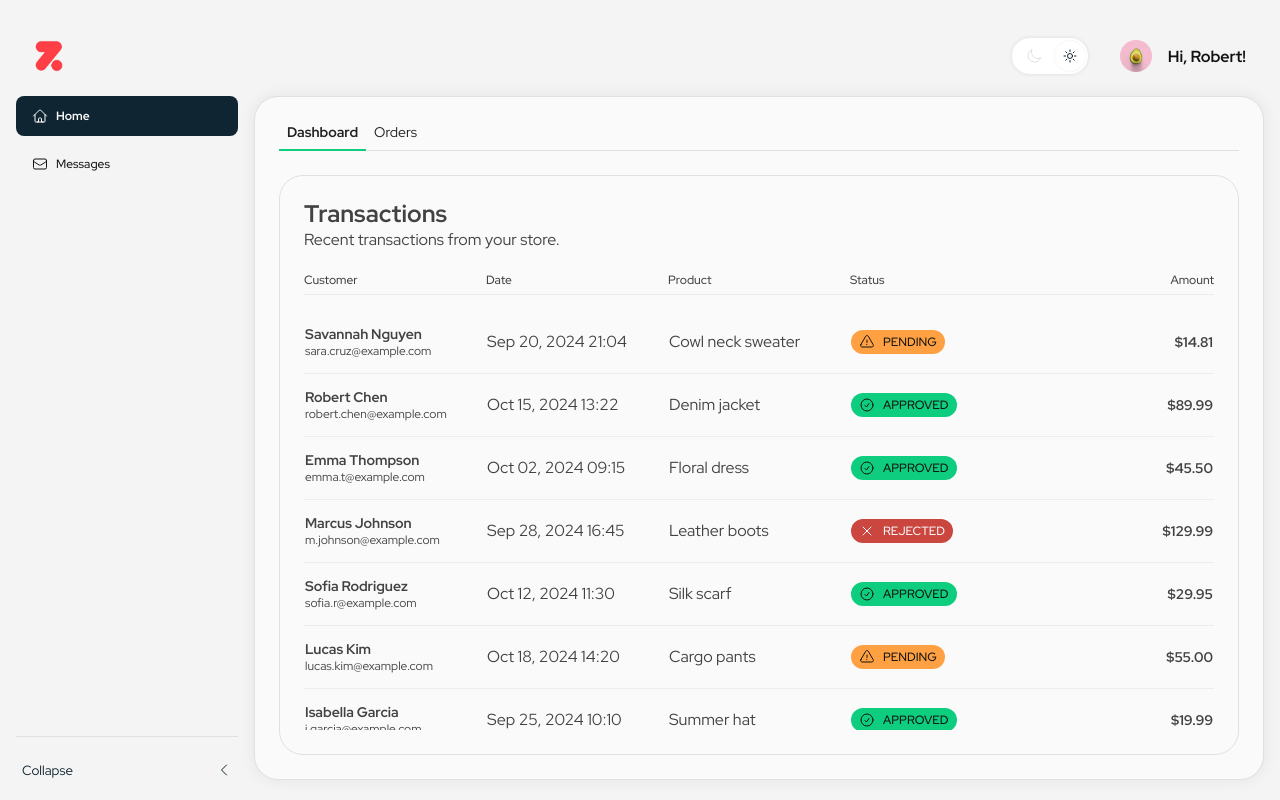
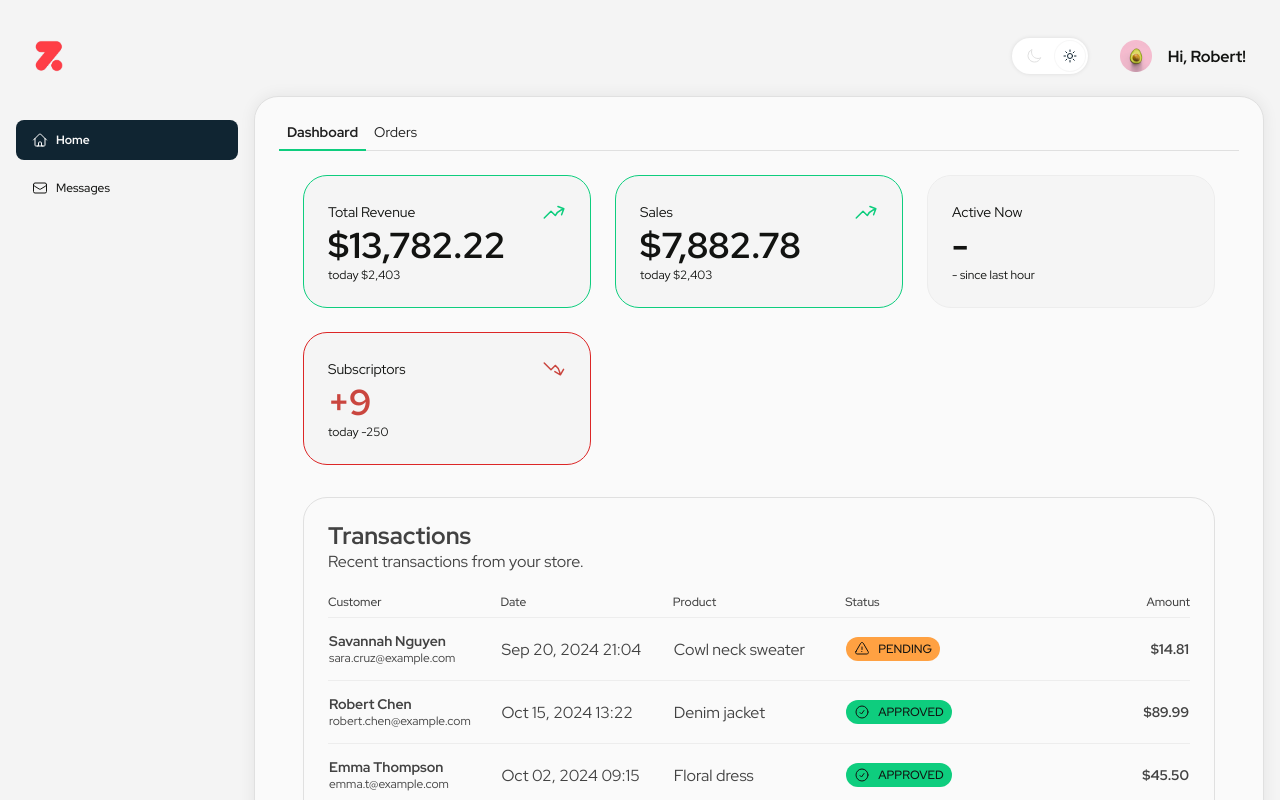
Before and after one commit to yblair/admin, a React (Vite) app: page / in a window 1280 px wide. Shown: the top 800 px of the page. Built offline with nearby package versions, Linux system fonts and the light colour scheme.

Commit message:
feat: dashboard cards component

```diff
--- /dev/null
+++ b/src/components/dashboard/Card.tsx
@@ -0,0 +1,68 @@
+import React from "react";
+import styles from "./card.module.css";
+import clsx from "clsx";
+import { POSITIVE, NEGATIVE } from "../../constants/values";
+import {
+  ArrowTrendingUpIcon,
+  ArrowTrendingDownIcon,
+} from "@heroicons/react/24/outline";
+
+interface CardProps {
+  title: string;
+  amount?: number | string;
+  today: number | string;
+  result: string | null;
+}
+
+const Card: React.FC<CardProps> = ({ title, amount, today, result }) => {
+  const isPositive = result === POSITIVE;
+  const displayAmount =
+    amount !== undefined && amount !== null && amount !== "" ? amount : "-";
+  const isNegative = result === NEGATIVE;
+
+  const getBorderClass = () => {
+    if (today === undefined || today === null || today === "") {
+      return styles.borderGrey;
+    }
+    const numAmount =
+      typeof today === "string"
+        ? parseFloat(today.replace(/[^0-9.-]/g, ""))
+        : Number(today);
+
+    if (isNaN(numAmount)) {
+      return styles.borderGrey;
+    }
+    if (numAmount > 0) {
+      return styles.borderSuccess;
+    } else if (numAmount < 0) {
+      return styles.borderNegative;
+    } else {
+      return styles.borderGrey;
+    }
+  };
+
+  return (
+    <div className={clsx(styles.card, getBorderClass())}>
+      <div className={styles.header}>
+        <h3 className={styles.title}>{title}</h3>
+        <div className={clsx(styles.arrow, isPositive && styles.arrowUp)}>
+          {isPositive ? (
+            <ArrowTrendingUpIcon className={styles.arrowUp} />
+          ) : isNegative ? (
+            <ArrowTrendingDownIcon className={styles.arrowDown} />
+          ) : null}
+        </div>
+      </div>
+      <div className={styles.content}>
+        <div className={clsx(styles.amount, isNegative && styles.negative)}>
+          {displayAmount}
+        </div>
+        <div className={styles.today}>
+          {today ? "today" + " " + today : "- since last hour"}
+        </div>
+      </div>
+    </div>
+  );
+};
+
+export default Card;
--- /dev/null
+++ b/src/components/dashboard/card.module.css
@@ -0,0 +1,87 @@
+.card {
+  background-color: var(--neutral-gray-100);
+  border-radius: 24px;
+  padding: 24px;
+  border: 1px solid var(--neutral-gray-200);
+  transition: all 0.2s ease;
+  min-width: 200px;
+}
+
+.borderSuccess {
+  border-color: var(--success);
+}
+
+.borderNegative {
+  border-color: #dc2626;
+}
+
+.borderGrey {
+  border-color: var(--neutral-gray-200);
+}
+
+.card:hover {
+  box-shadow: 0 4px 12px rgba(0, 0, 0, 0.15);
+  transform: translateY(-2px);
+}
+
+.header {
+  display: flex;
+  justify-content: space-between;
+  align-items: center;
+}
+
+.title {
+  font-size: 14px;
+  font-weight: 400;
+  color: var(--warning-text-contrast);
+  margin: 0;
+}
+
+.arrow {
+  display: flex;
+  align-items: center;
+  justify-content: center;
+  width: 24px;
+  height: 24px;
+  border-radius: 6px;
+  transition: all 0.2s ease;
+}
+
+.arrowUp {
+  color: var(--success);
+}
+
+.arrowDown {
+  color: var(--error);
+}
+
+.content {
+  display: flex;
+  flex-direction: column;
+}
+
+.amount {
+  font-size: 36px;
+  font-weight: 700;
+  color: var(--warning-text-contrast);
+  line-height: 1.2;
+  margin: 0;
+}
+
+.amount.negative {
+  color: var(--error);
+}
+
+.today {
+  font-size: 12px;
+  font-weight: 400;
+  margin: 0;
+}
+
+.today.positive {
+  color: #16a34a;
+}
+
+.today.negative {
+  color: #dc2626;
+}
--- a/src/components/sidebar/sidebar.module.css
+++ b/src/components/sidebar/sidebar.module.css
@@ -5,6 +5,7 @@
   transition: width 0.25s;
   padding-right: 1rem;
   min-width: 238px;
+  padding-top: 24px;
 
   ul {
     list-style: none;
--- a/src/components/table/table.module.css
+++ b/src/components/table/table.module.css
@@ -11,7 +11,6 @@
 }
 
 .table {
-  margin-top: 16px;
   width: 100%;
   border-spacing: 0;
   table-layout: fixed;
@@ -55,7 +54,7 @@
   font-weight: 500;
   line-height: 100%;
   text-align: left;
-  padding: 8px 0px;
+  padding: 24px 0px 9px 0px;
   border-bottom: 1px solid var(--neutral-gray-200);
 }
 
--- /dev/null
+++ b/src/constants/values.tsx
@@ -0,0 +1,3 @@
+export const POSITIVE = "positive";
+export const NEGATIVE = "negative";
+export const NEUTRAL = "";
--- a/src/routes/dashboard.tsx
+++ b/src/routes/dashboard.tsx
@@ -1,4 +1,26 @@
 import { ProductProps, Table } from "../components/table/table";
+import Card from "../components/dashboard/Card";
 import data from "../data/data.json";
+import styles from "./root.module.css";
 
-export const Dashboard = () => <Table data={data.orders as ProductProps[]} />;
+export const Dashboard = () => {
+  return (
+    <div className={styles.dashboard}>
+      <div className={styles.cardsGrid}>
+        {data.cards.map((card) => (
+          <Card
+            key={card.id}
+            title={card.title}
+            amount={card.amount}
+            today={card.historicalAmount}
+            result={card.result}
+          />
+        ))}
+      </div>
+
+      <div className={styles.tableSection}>
+        <Table data={data.orders as ProductProps[]} />
+      </div>
+    </div>
+  );
+};
--- a/src/routes/root.module.css
+++ b/src/routes/root.module.css
@@ -1,3 +1,16 @@
 .container {
   display: flex;
 }
+
+.dashboard {
+  padding: 24px;
+  width: 100%;
+  min-height: 100vh;
+}
+
+.cardsGrid {
+  display: grid;
+  grid-template-columns: repeat(auto-fit, minmax(250px, 1fr));
+  gap: 24px;
+  margin-bottom: 32px;
+}
```
